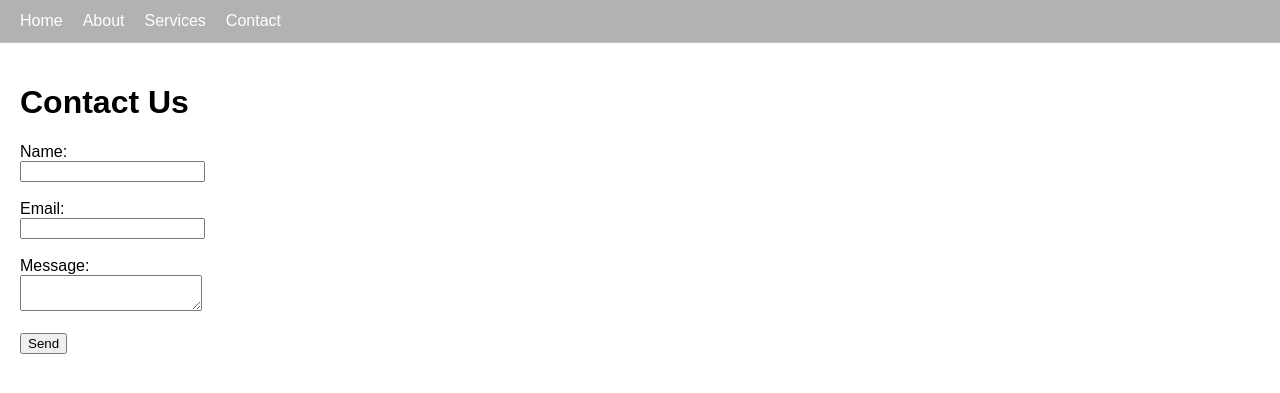
After one commit to adilmalik01/Batch11to1, a PHP site: page /website/contact.php in a window 1280 px wide. The commit adds this page. Shown: the top 393 px of the page. Run offline with PHP 8.4, Linux system fonts and the light colour scheme.

Commit message:
add: create about.php, contact.php, index.php, navbar.php, and service.php with basic structure and forms

```diff
--- /dev/null
+++ b/PHP/website/contact.php
@@ -0,0 +1,33 @@
+<!DOCTYPE html>
+<html lang="en">
+
+<head>
+    <meta charset="UTF-8">
+    <meta name="viewport" content="width=device-width, initial-scale=1.0">
+    <title>Contact Us</title>
+</head>
+
+<body>
+
+    <?php  include 'navbar.php';  ?>
+
+    <div class="container">
+        <h1>Contact Us</h1>
+        <form>
+            <label>Name:</label><br>
+            <input type="text" name="name"><br><br>
+
+            <label>Email:</label><br>
+            <input type="email" name="email"><br><br>
+
+            <label>Message:</label><br>
+            <textarea name="message"></textarea><br><br>
+
+            <button type="submit">Send</button>
+        </form>
+    </div>
+
+
+</body>
+
+</html>
--- /dev/null
+++ b/PHP/website/navbar.php
@@ -0,0 +1,51 @@
+<nav>
+    <ul>
+        <li><a href="index.php">Home</a></li>
+        <li><a href="about.php">About</a></li>
+        <li><a href="service.php">Services</a></li>
+        <li><a href="contact.php">Contact</a></li>
+    </ul>
+</nav>
+
+<style>
+    body {
+        font-family: Arial, sans-serif;
+        margin: 0;
+        padding: 0;
+    }
+
+    nav {
+        background: rgba(4, 3, 3, 0.3);
+        backdrop-filter: blur(10px);
+        -webkit-backdrop-filter: blur(10px);
+        border-bottom: 1px solid rgba(255, 255, 255, 0.2);
+        padding: 12px 20px;
+        position: sticky;
+        top: 0;
+        z-index: 1000;
+    }
+
+    nav ul {
+        list-style: none;
+        display: flex;
+        margin: 0;
+        padding: 0;
+    }
+
+    nav ul li {
+        margin-right: 20px;
+    }
+
+    nav ul li a {
+        color: white;
+        text-decoration: none;
+    }
+
+    nav ul li a:hover {
+        text-decoration: underline;
+    }
+
+    .container {
+        padding: 20px;
+    }
+</style>
```
Also changed, not shown: PHP/form.php (+18 -13 lines), PHP/website/about.php (added, +20 -0 lines), PHP/website/index.php (added, +22 -0 lines), PHP/website/service.php (added, +27 -0 lines).
